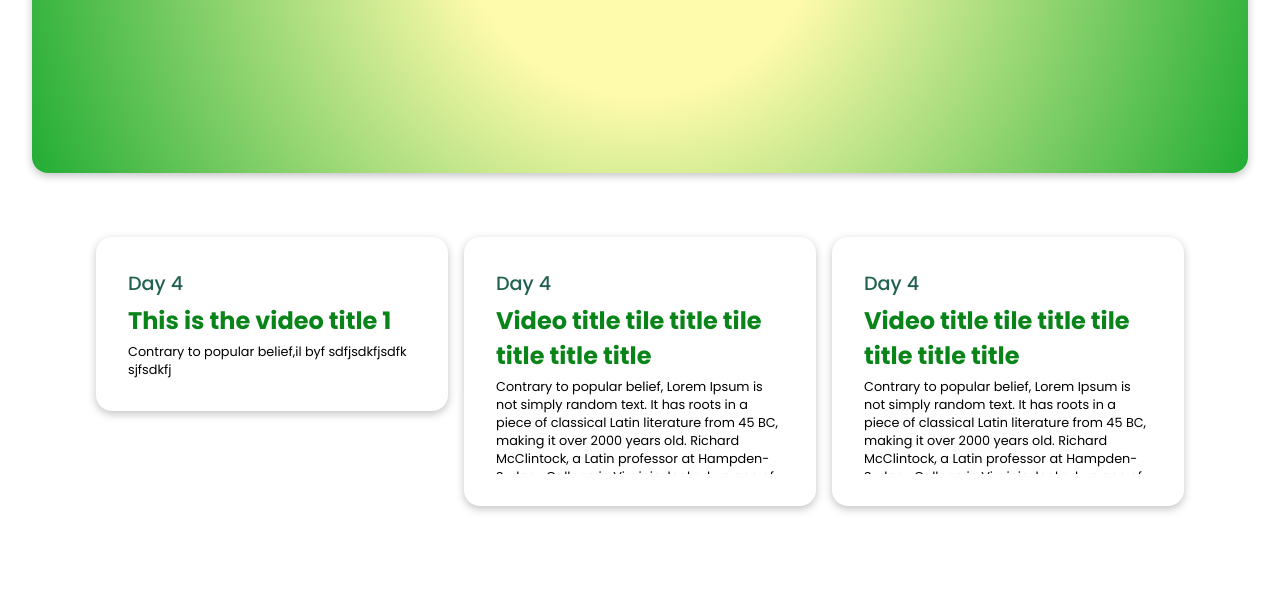
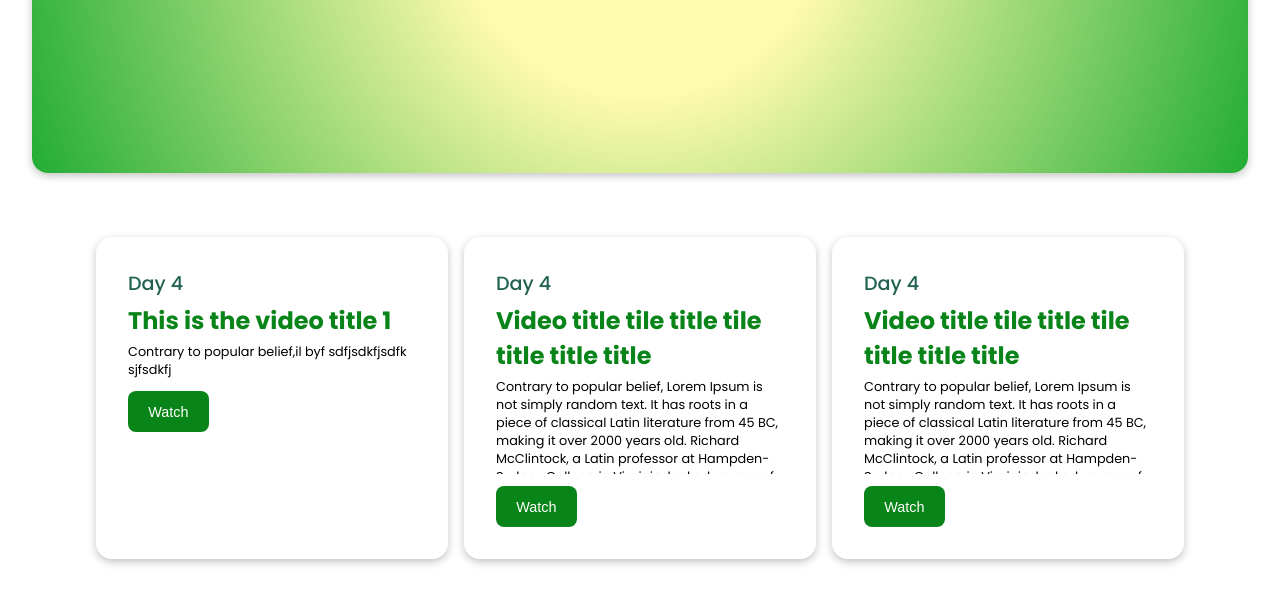
Before and after one commit to Fenar7/video_page_govind, a plain HTML site: page index.html in a window 1280 px wide. Shown: the part 371-962 px from the top of the page. Before the commit the page ends 909 px from the top, so only its background shows below. Drawn offline with Linux system fonts and the light colour scheme.

Commit message:
sdkjfsdfj

```diff
--- a/css/home.scss
+++ b/css/home.scss
@@ -59,6 +59,7 @@ a{
     .card{
         display: flex;
         flex-direction: column;
+        align-items: flex-start;
         gap: 0.3em;
         overflow: hidden;
         width: 18rem;
@@ -83,6 +84,17 @@ a{
                 font-size: 0.8rem;
 
             }
+        }
+
+        button{
+            margin-top: 0.5em;
+            border: none;
+            outline: none;
+            padding: 0.9em 1.4em;
+            border-radius: 0.5rem;
+            font-size: 0.9rem;
+            background-color: #098419;
+            color: #fff;
         }
 
         transition: all .3s ease-out;
--- a/index.html
+++ b/index.html
@@ -18,29 +18,26 @@
     </div>
     <div class="container">
         <div class="cards-container">
-                <a href="video.html">
                     <div class="card">
                         <h4>Day 4</h4>
                         <h1>This is the video title 1</h1>
                         <div class="description"><p>Contrary to popular belief,il byf sdfjsdkfjsdfk sjfsdkfj</p></div>
+                        <a href="video.html"><button>Watch</button></a>
                     </div>
-                </a>
 
-                <a href="video.html">
                     <div class="card">
                         <h4>Day 4</h4>
                         <h1>Video title tile title tile title title title</h1>
                         <div class="description"><p>Contrary to popular belief, Lorem Ipsum is not simply random text. It has roots in a piece of classical Latin literature from 45 BC, making it over 2000 years old. Richard McClintock, a Latin professor at Hampden-Sydney College in Virginia, looked up one of the more obscure Latin words, consectetur, from a Lorem Ipsum passage, and going through the cites of the word in classical literature, discovered the undoubtable source. Lorem Ipsum comes from sections 1.10.32 and 1.10.33 of "de Finibus Bonorum et Malorum" (The Extremes of Good and Evil) byf</p></div>
+                        <a href="video.html"><button>Watch</button></a>
                     </div>
-                </a>
 
-                <a href="video.html">
                     <div class="card">
                         <h4>Day 4</h4>
                         <h1>Video title tile title tile title title title</h1>
                         <div class="description"><p>Contrary to popular belief, Lorem Ipsum is not simply random text. It has roots in a piece of classical Latin literature from 45 BC, making it over 2000 years old. Richard McClintock, a Latin professor at Hampden-Sydney College in Virginia, looked up one of the more obscure Latin words, consectetur, from a Lorem Ipsum passage, and going through the cites of the word in classical literature, discovered the undoubtable source. Lorem Ipsum comes from sections 1.10.32 and 1.10.33 of "de Finibus Bonorum et Malorum" (The Extremes of Good and Evil) byf</p></div>
+                        <a href="video.html"><button>Watch</button></a>
                     </div>
-                </a>
         </div>
     </div>
 </body>
```
Also changed, not shown: css/home.css, 1 other file.
